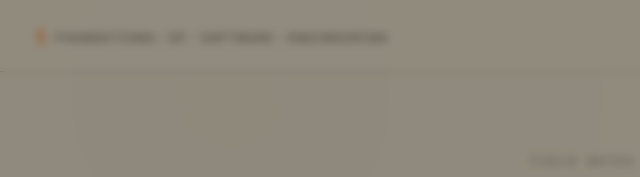
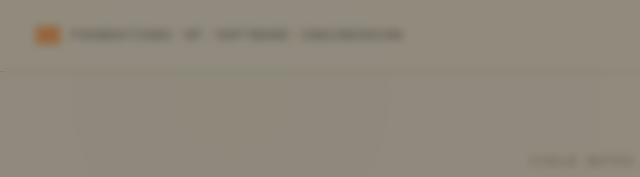
Before and after one commit to mcmadafly/thefoe, an Astro site: page / in a window 1280 px wide. Shown: the top 177 px of the page, 0-640 px from the left. Built offline with nearby package versions, Linux system fonts and the light colour scheme; Astro itself is replaced by a stand-in of ours.

Commit message:
Switch to GPL-3.0, wire live Beehiiv publication, brick logo, CF domain
- License: GPL-3.0 (single, strong copyleft) replacing the MPL/CC dual setup
- Beehiiv: record live publication id; custom form stays default for design,
  official embed URL documented one line away
- Brand mark: replace the § glyph with a brick-foundation SVG (header, footer,
  favicon) via new BrandMark component
- Cloudflare: attach thefoe.dev as a custom domain on deploy (wrangler routes)

Co-Authored-By: Claude Opus 4.8 <noreply@anthropic.com>

```diff
--- /dev/null
+++ b/src/components/BrandMark.astro
@@ -0,0 +1,37 @@
+---
+/**
+ * The FOE brand mark: a foundation of bricks (running-bond, 3 courses).
+ * Colors via `currentColor`, so set `color` on the element/wrapper.
+ */
+interface Props {
+  size?: number;
+  class?: string;
+}
+const { size = 22, class: className } = Astro.props;
+const height = +(size * (18 / 26)).toFixed(2);
+---
+
+<svg
+  class={className}
+  width={size}
+  height={height}
+  viewBox="0 0 26 18"
+  fill="currentColor"
+  role="img"
+  aria-label="The Foundations of Software Engineering"
+  focusable="false"
+>
+  <!-- top course -->
+  <rect x="0" y="0" width="7.5" height="5" rx="1" />
+  <rect x="9" y="0" width="7.5" height="5" rx="1" />
+  <rect x="18" y="0" width="8" height="5" rx="1" />
+  <!-- middle course (offset — running bond) -->
+  <rect x="0" y="6.5" width="3.5" height="5" rx="1" />
+  <rect x="5" y="6.5" width="7.5" height="5" rx="1" />
+  <rect x="14" y="6.5" width="7.5" height="5" rx="1" />
+  <rect x="23" y="6.5" width="3" height="5" rx="1" />
+  <!-- bottom course -->
+  <rect x="0" y="13" width="7.5" height="5" rx="1" />
+  <rect x="9" y="13" width="7.5" height="5" rx="1" />
+  <rect x="18" y="13" width="8" height="5" rx="1" />
+</svg>
--- a/src/components/Footer.astro
+++ b/src/components/Footer.astro
@@ -1,10 +1,11 @@
 ---
 import { SITE, BEEHIIV } from '../config';
+import BrandMark from './BrandMark.astro';
 const year = new Date().getFullYear();
 ---
 
 <footer class="site-footer">
-  <span><span class="footer-mark">§</span> {SITE.short} — {SITE.domain}</span>
+  <span class="footer-brand"><BrandMark class="footer-mark" size={15} /> {SITE.short} — {SITE.domain}</span>
   <span class="footer-links">
     <a href="/">Essays</a>
     <span aria-hidden="true"> · </span>
--- a/src/components/Header.astro
+++ b/src/components/Header.astro
@@ -1,10 +1,11 @@
 ---
 import { SITE, NAV, NEWSLETTER } from '../config';
+import BrandMark from './BrandMark.astro';
 ---
 
 <header class="site-header">
   <a class="brand" href="/" aria-label={SITE.name}>
-    <span class="brand-mark">§</span>
+    <BrandMark class="brand-mark" size={24} />
     <span class="brand-name">
       foundations<span class="sep">/</span>of<span class="sep">/</span>software<span class="sep">/</span>engineering
     </span>
--- a/src/components/SubscribeForm.astro
+++ b/src/components/SubscribeForm.astro
@@ -26,7 +26,8 @@ const {
     src={BEEHIIV.embedUrl}
     title="Subscribe to the newsletter"
     class="beehiiv-embed"
-    style="width:100%;height:64px;border:0;border-radius:6px;background:transparent;"
+    scrolling="no"
+    style="width:100%;height:320px;max-width:480px;margin-inline:auto;border:0;border-radius:6px;background:transparent;display:block;"
     loading="lazy"
   ></iframe>
 ) : (
--- a/src/config.ts
+++ b/src/config.ts
@@ -33,7 +33,17 @@ export const SITE = {
 export const BEEHIIV = {
   publication: 'https://thefoe.beehiiv.com',
   subscribeUrl: 'https://thefoe.beehiiv.com/subscribe',
-  /** Optional: official Beehiiv embed iframe src, e.g. https://embeds.beehiiv.com/<uuid> */
+  /** Beehiiv publication id (from the dashboard). */
+  publicationId: 'pub_2c397df1-41cc-4ba7-af2f-f1dc4094e30b',
+  /**
+   * Official Beehiiv inline embed. LEFT EMPTY ON PURPOSE: the custom
+   * paper-styled form is used by default because it matches the design and
+   * (now that the publication is live) hands signups straight to Beehiiv.
+   *
+   * To switch to Beehiiv's hosted iframe instead — 1-step signup, but rendered
+   * with Beehiiv's own styling — set this to:
+   *   'https://embeds.beehiiv.com/2c397df1-41cc-4ba7-af2f-f1dc4094e30b'
+   */
   embedUrl: '',
 } as const;
 
--- a/src/styles/global.css
+++ b/src/styles/global.css
@@ -116,17 +116,15 @@ body {
 
 .brand {
   display: inline-flex;
-  align-items: baseline;
-  gap: 10px;
+  align-items: center;
+  gap: 11px;
   text-decoration: none;
   color: var(--ink);
 }
 .brand-mark {
-  font-family: var(--serif);
-  font-size: 22px;
-  font-weight: 600;
   color: var(--accent);
-  line-height: 1;
+  display: block;
+  flex: none;
 }
 .brand-name {
   font-family: var(--mono);
@@ -571,7 +569,8 @@ body {
 }
 .site-footer a { color: var(--ink-2); text-decoration: none; }
 .site-footer a:hover { color: var(--accent-deep); }
-.footer-mark { color: var(--accent); }
+.footer-brand { display: inline-flex; align-items: center; gap: 7px; }
+.footer-mark { color: var(--accent); display: block; flex: none; }
 
 /* ----- Newsletter popup (dismissable) ------------------------------------ */
 .nl-modal[hidden] { display: none; }
```
Also changed, not shown: README.md, public/favicon.svg, 3 other files.
